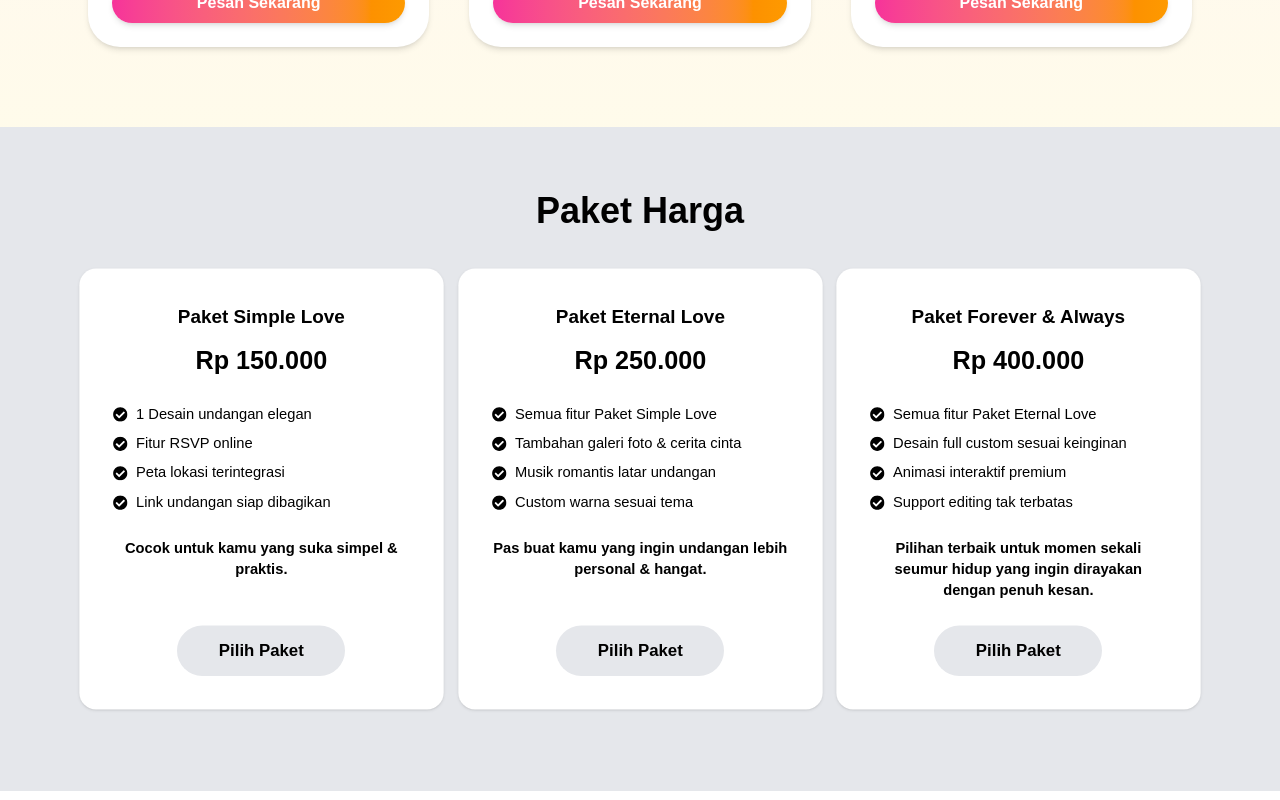
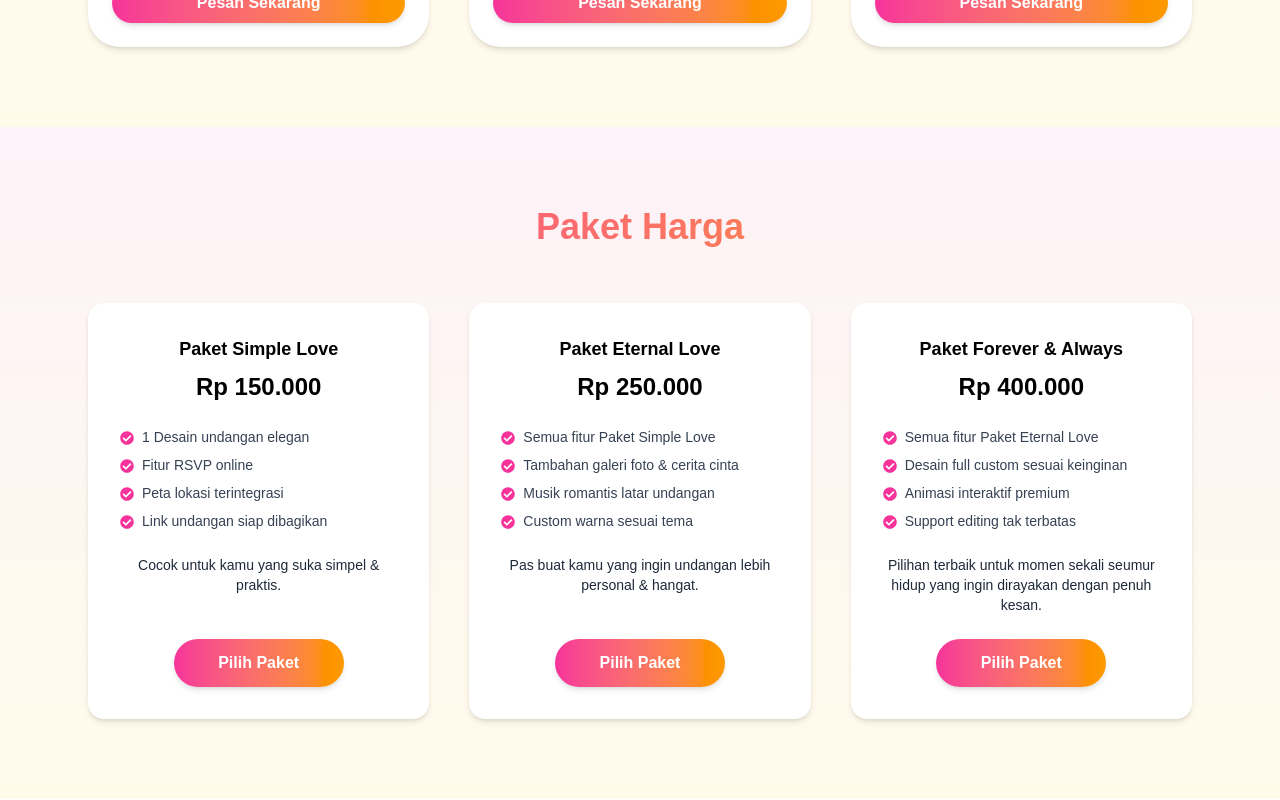
Before and after one commit to Alfianzyh/dari-kami-untukmu, a Next.js app: page / in a window 1280 px wide. Shown: the part 2340-3140 px from the top of the page. Built offline with nearby package versions, Linux system fonts and the light colour scheme.

Commit message:
update: style pricing

```diff
--- a/src/components/pricing.jsx
+++ b/src/components/pricing.jsx
@@ -1,4 +1,7 @@
+"use client";
+
 import { FaCheckCircle } from "react-icons/fa";
+import { motion } from "framer-motion";
 
 export default function Pricing() {
   const packages = [
@@ -38,33 +41,46 @@ export default function Pricing() {
   ];
 
   return (
-    <section className="py-16 bg-gray-200 font-Poppins" id="pricing">
-        <div className="max-w-6xl mx-auto px-6 text-center mb-7">
-            <h2 className="text-4xl font-bold mb-12">Paket Harga</h2>
-            <div className="grid gap-8 md:grid-cols-3">
+    <section className="py-20 bg-gradient-to-b from-pink-50 to-amber-50 font-poppins" id="pricing">
+      <div className="max-w-6xl mx-auto px-6 text-center">
+        <motion.h2
+          initial={{ opacity: 0, y: 30 }}
+          whileInView={{ opacity: 1, y: 0 }}
+          transition={{ duration: 0.6 }}
+          viewport={{ once: true }}
+          className="text-4xl font-bold mb-14 bg-gradient-to-r from-pink-500 to-amber-500 text-transparent bg-clip-text"
+        >
+          Paket Harga
+        </motion.h2>
+
+        <div className="grid gap-10 md:grid-cols-3">
           {packages.map((p, idx) => (
-                <div
+            <motion.div
               key={idx}
-                className={`bg-white p-8 rounded-2xl flex flex-col justify-between items-center shadow-sm scale-105 shadow-md" : ""}`}
+              initial={{ opacity: 0, y: 40 }}
+              whileInView={{ opacity: 1, y: 0 }}
+              transition={{ duration: 0.6, delay: idx * 0.2 }}
+              viewport={{ once: true }}
+              className="bg-white p-8 rounded-2xl flex flex-col justify-between items-center shadow-md hover:shadow-xl hover:-translate-y-2 transition-all duration-300"
             >
-                <div className="w-full flex flex-col items-center">
-                    <h3 className="font-semibold text-lg mb-3">{p.name}</h3>
+              <div className="w-full flex flex-col items-center flex-1">
+                <h3 className="font-semibold text-lg mb-2">{p.name}</h3>
                 <p className="text-2xl font-bold mb-6">{p.price}</p>
-                    <ul className="text-sm text-black space-y-2 mb-6 w-full text-left">
+                <ul className="text-sm text-gray-700 space-y-2 mb-6 w-full text-left">
                   {p.features.map((f, i) => (
                     <li key={i} className="flex items-start gap-2">
-                        <FaCheckCircle className="text-black mt-1" />
+                      <FaCheckCircle className="text-pink-500 mt-1" />
                       <span>{f}</span>
                     </li>
                   ))}
                 </ul>
-                    <p className="text-sm font-bold text-black mb-6">{p.note}</p>
+                <p className="text-sm font-medium text-gray-800 mb-6">{p.note}</p>
               </div>
 
-                <button className="w-full md:w-[160px] px-6 py-3 bg-gray-200 text-black rounded-full text-md font-bold hover:bg-gray-300 transition text-center cursor-pointer">
+              <button className="w-full md:w-[170px] px-6 py-3 bg-gradient-to-r from-pink-500 to-amber-500 text-white rounded-full text-md font-semibold shadow-md hover:scale-105 hover:from-pink-600 hover:to-amber-600 transition-all duration-200 cursor-pointer">
                 Pilih Paket
               </button>
-                </div>
+            </motion.div>
           ))}
         </div>
       </div>
```
Lines whose indentation alone changed are shown as unchanged.
